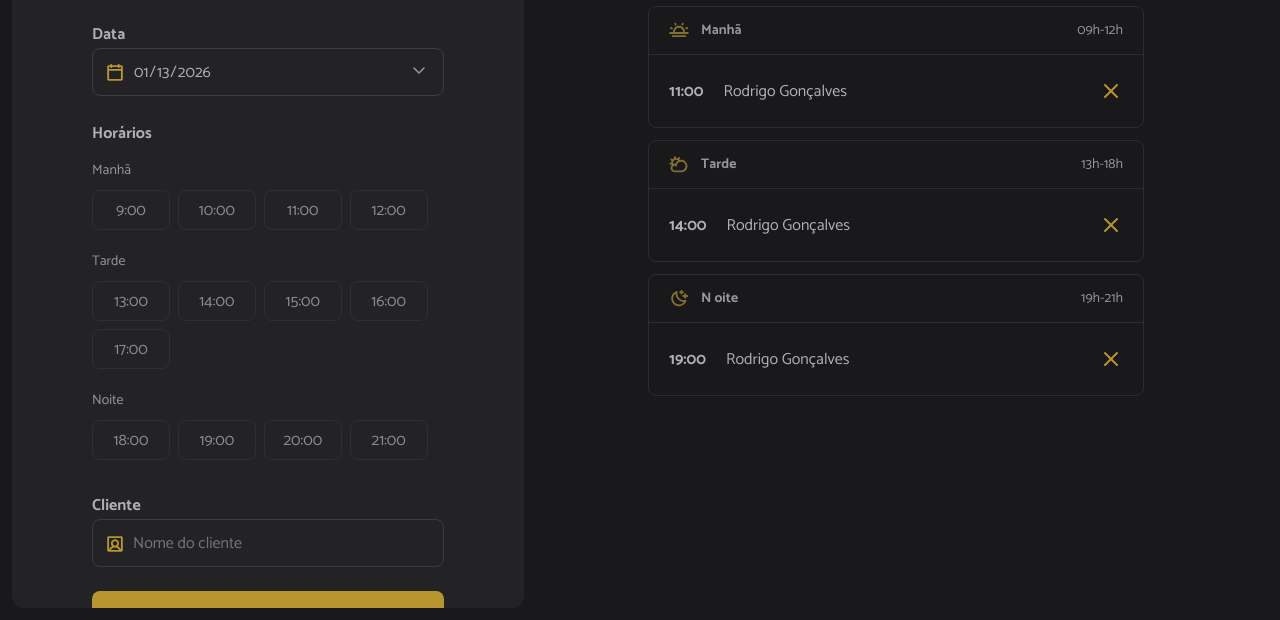
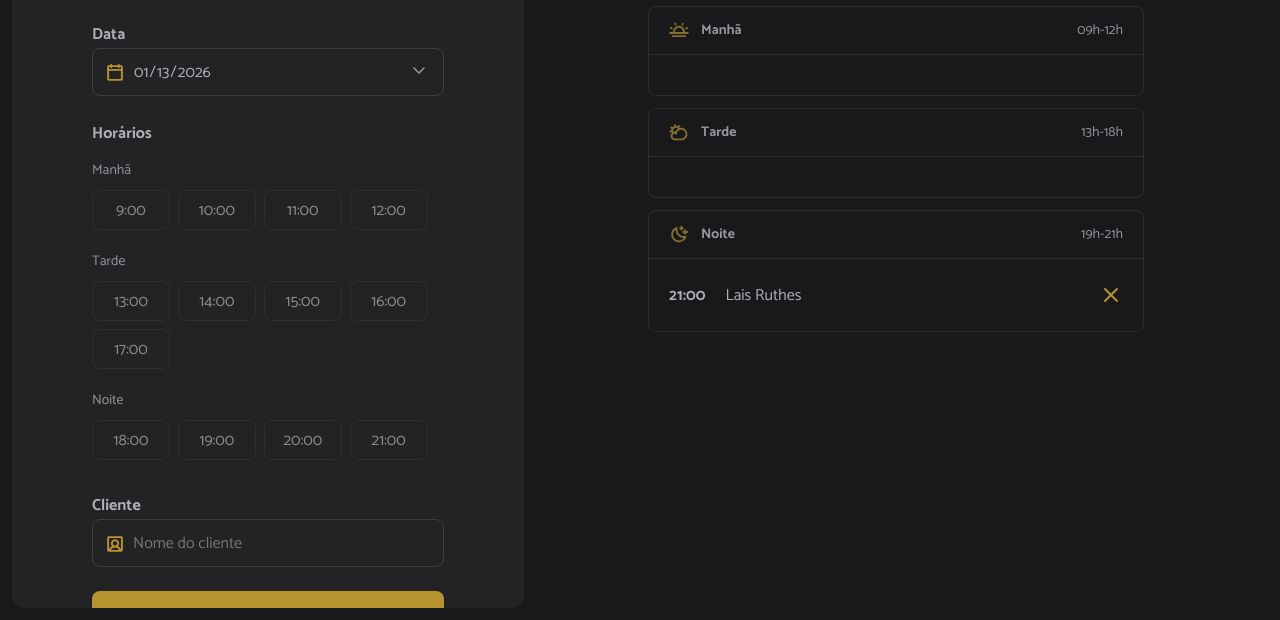
Before and after one commit to andreimpada/hairday, a website built with webpack: page index.html in a window 1280 px wide. Shown: the part 180-800 px from the top of the page. Built offline with nearby package versions, Linux system fonts and the light colour scheme; data requests are answered from the project's data file.

Commit message:
Quase terminando o API

```diff
--- a/index.html
+++ b/index.html
@@ -75,12 +75,12 @@
           <span>09h-12h</span>
         </header>
         <ul id="period-morning" class="period">
-          <!-- Exemplo  -->
+          <!-- Exemplo
           <li>
             <strong>11:00</strong>
             <span>Rodrigo Gonçalves</span>
             <img src="./src/assets/cancel.svg" alt="Cancelar" class="cancel-icon" />
-          </li>
+          </li>-->
         </ul>
       </section>
 
@@ -91,28 +91,28 @@
           <span>13h-18h</span>
         </header>
         <ul id="period-afternoon" class="period">
-          <!-- Exemplo -->
+          <!-- Exemplo
           <li>
             <strong>14:00</strong>
             <span>Rodrigo Gonçalves</span>
             <img src="./src/assets/cancel.svg" alt="Cancelar" class="cancel-icon" />
-          </li>
+          </li>-->
         </ul>
       </section>
 
       <section class="schedule-period">
         <header>
           <img src="./src/assets/night.svg" alt="noite" />
-          <strong>N oite</strong>
+          <strong>Noite</strong>
           <span>19h-21h</span>
         </header>
         <ul id="period-night" class="period">
-          <!-- Exemplo -->
+          <!-- Exemplo
           <li>
             <strong>19:00</strong>
             <span>Rodrigo Gonçalves</span>
             <img src="./src/assets/cancel.svg" alt="Cancelar" class="cancel-icon" />
-          </li>
+          </li>-->
         </ul>
       </section>
     </aside>
--- a/package.json
+++ b/package.json
@@ -6,7 +6,8 @@
   },
   "dependencies": {
     "dayjs": "^1.11.10",
-    "json-server": "^1.0.0-alpha.21"
+    "json-server": "^1.0.0-alpha.21",
+    "node": "^24.12.0"
   },
   "devDependencies": {
     "@babel/core": "^7.23.7",
--- a/server.json
+++ b/server.json
@@ -1,9 +1,14 @@
 {
   "schedules": [
     {
-      "id": 1768329754108,
-      "name": "andre",
+      "id": "1768329754108",
+      "name": "Lais Ruthes",
       "when": "2026-01-13T21:00:00.000Z"
+    },
+    {
+      "id": 1768347277724,
+      "name": "aaaaaaaaa",
+      "when": "2026-01-14T00:00:00.000Z"
     }
   ]
 }
--- a/src/modules/form/hours-load.js
+++ b/src/modules/form/hours-load.js
@@ -5,22 +5,31 @@ import { hoursClick } from "./hours-click.js"
 
 const hours = document.getElementById("hours")
 
-export function hoursLoad({ date }) {
+export function hoursLoad({ date, dailySchedules }) {
   //limpa a lista de horarios
   hours.innerHTML = ""
+
+
+  // Obtém a lista de horários ocupados.
+  const unavailableHours =dailySchedules.map((schedule)=> dayjs(schedule.when).format("HH:mm")
+)
+
 
   const opening = openingHours.map((hour) => {
     //recupera somente a hora
     const [scheduleHour] = hour.split(":")
 
     //adiciona a hora na data e verificar se esta no passado
-    const isHourPast = dayjs(date).add(scheduleHour, "hour").isAfter(dayjs())
+    const isHourPast = dayjs(date).add(scheduleHour, "hour").isBefore(dayjs())
+
+    const available = !unavailableHours.includes(hour) && !isHourPast
 
     return {
       hour,
-      available: isHourPast,
+      available,
     }
   })
+
   //renderizar os horarios
   opening.forEach(({ hour, available }) => {
     const li = document.createElement("li")
--- a/src/modules/schedules/load.js
+++ b/src/modules/schedules/load.js
@@ -1,11 +1,19 @@
+import { scheduleFetchByDay } from "../../services/schedule-fetch-by-day.js"
 import { hoursLoad } from "../form/hours-load.js"
+import {scheduleShow} from "../schedules/show.js"
 
 //seleciona o input de data
-const selectDate =document.getElementById("date")
-export function schedulesDay() {
+const selectDate = document.getElementById("date")
+export async function schedulesDay() {
   //obtem a data do input
   const date = selectDate.value
 
+  //Busca na API os agendamentos
+  const dailySchedules = await scheduleFetchByDay({date})
+
+  //Exibe os agendamentos
+  scheduleShow({dailySchedules})
+
   //renderiza as horas disponiveis
-  hoursLoad({date})
+  hoursLoad({ date, dailySchedules })
 }
--- /dev/null
+++ b/src/modules/schedules/show.js
@@ -0,0 +1,59 @@
+import dayjs from 'dayjs';
+
+//seleciona as sessões manhã, tarde e noite
+
+const periodMorning = document.getElementById('period-morning');
+const periodAfternoon = document.getElementById('period-afternoon');
+const periodNight = document.getElementById('period-night');
+
+export function scheduleShow({dailySchedules}) {
+    try {
+        //limpa as listas
+        periodMorning.innerHTML = '';
+        periodAfternoon.innerHTML = '';
+        periodNight.innerHTML = '';
+
+        //renderiza os agendamentos por período.
+        dailySchedules.forEach((schedule)=>{
+            const item = document.createElement('li');
+            const time = document.createElement("strong");
+            const name = document.createElement("span");
+
+            // Adiciona o Id do agendamento
+            item.setAttribute("data-id",schedule.id)
+
+            time.textContent = dayjs(schedule.when).format("HH:mm");
+            name.textContent = schedule.name;
+
+            //Cria o ícone de cancelar o agendamento.
+
+            const cancelIcon = document.createElement("img")
+            cancelIcon.classList.add("cancel-icon")
+            cancelIcon.setAttribute("src","./src/assets/cancel.svg")
+            cancelIcon.setAttribute("alt","Cancelar")
+
+            //Adicionar o tempo, nome e ícone no item
+            item.append(time, name, cancelIcon)
+
+            //Obtém somente a hora
+            const hour = dayjs(schedule.when).hour();
+
+            //Renderizar o agendamento na sessão (manhã,tarde ou noite)
+            if (hour <=12) {
+                periodMorning.appendChild(item)
+            }else if (hour >12 && hour <=18){
+                periodAfternoon.appendChild(item)
+            }else{
+                periodNight.appendChild(item)
+            }
+
+        })
+
+
+    } catch (error) {
+        alert("Não foi possivel exibir os agendamentos")
+        console.log(error)
+
+    }
+
+}
--- a/src/services/schedule-fetch-by-day.js
+++ b/src/services/schedule-fetch-by-day.js
@@ -1,3 +1,4 @@
+import dayjs from "dayjs"
 import {apiConfig} from "./api-config"
 
 export async function scheduleFetchByDay({date}) {
@@ -9,7 +10,11 @@ export async function scheduleFetchByDay({date}) {
     const data = await response.json()
 
     //Filtra os agendamentos pelo dia selecionado.
-    const dailySchedules = data.filter()
+    const dailySchedules = data.filter((schedule)=>
+       dayjs(date).isSame(schedule.when, "day")
+   )
+
+   return dailySchedules
   } catch (error) {
     console.log(error)
     alert("Não foi possivel buscar os agendamentos do dia selecionado.")
```
Also changed, not shown: dist/d2a2050085593dfe7047.svg (added), dist/index.html, dist/main.js, 1 other file.
